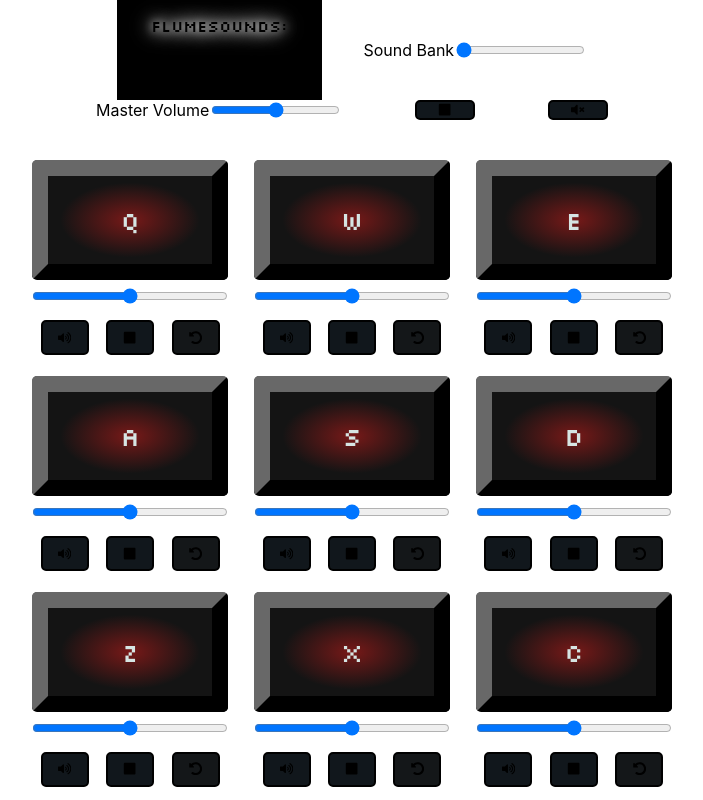
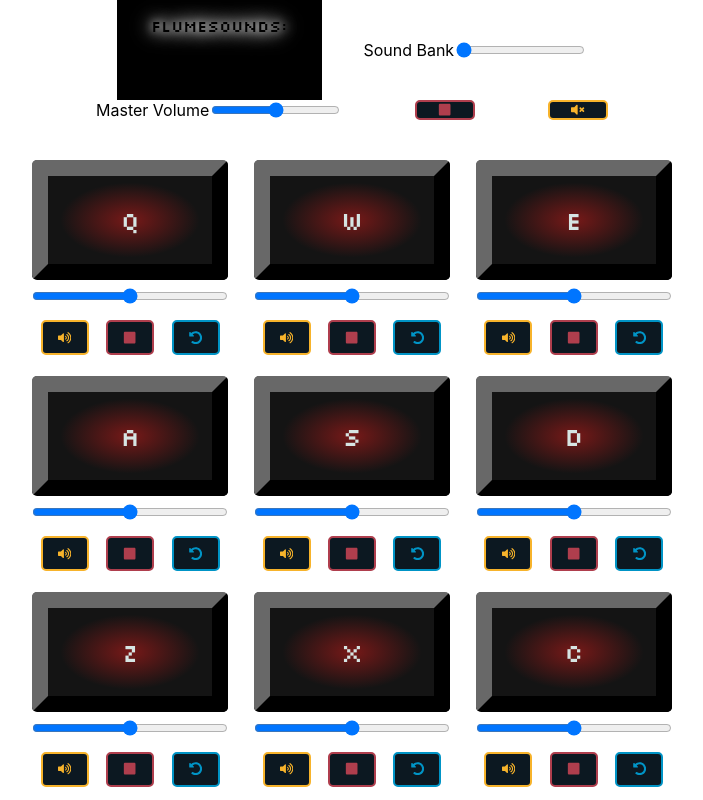
Before and after one commit to nic-vo/nv-portfolio, a Next.js app: page /fcc/drum-machine in a window 1280 px wide. Shown: the whole page, without its empty margins (288-991 px from the left). Built offline with nearby package versions, Linux system fonts and the light colour scheme.

Commit message:
Change all colors in DrumMachine classes to the global vars
Add glowy interaction to them too

```diff
--- a/styles/fcc/DrumMachine/DrumMachine.module.css
+++ b/styles/fcc/DrumMachine/DrumMachine.module.css
@@ -18,7 +18,7 @@
 	box-sizing: border-box;
 	border: 2px solid;
 	border-radius: 5px;
-	transition: background-color var(--fast-transition), color var(--fast-transition), filter var(--fast-transition), border-color var(--fast-transition);
+	transition: background-color var(--fast-transition), color var(--fast-transition), filter var(--fast-transition), border-color var(--fast-transition), box-shadow var(--fast-transition);
 }
 
 .button svg {
@@ -28,57 +28,56 @@
 
 .mute {
 	background-color: var(--global-background);
-	border-color: var(--mute-orange);
-	color: var(--mute-orange);
-	filter: saturate(50%);
+	border-color: var(--mute-glow);
+	color: var(--mute-glow);
 }
 
 .mute:hover {
-	background-color: var(--mute-orange);
-	border-color: var(--mute-orange);
+	background-color: var(--mute-overexpose);
+	border-color: var(--mute-overexpose);
 	color: var(--global-background);
-	filter: saturate(100%);
+	box-shadow: 0px 0px 20px 5px var(--mute-glow);
 }
 
 .muteon {
-	background-color: var(--mute-orange);
-	border-color: var(--mute-orange);
+	background-color: var(--mute-overexpose);
+	border-color: var(--mute-overexpose);
 	color: var(--global-background);
+	box-shadow: 0px 0px 20px 5px var(--mute-glow);
 }
 
 .stop {
 	background-color: var(--global-background);
-	border-color: var(--stop-red);
-	color: var(--stop-red);
-	filter: saturate(50%);
+	border-color: var(--pad-glow);
+	color: var(--pad-glow);
 }
 
 .stop:hover {
-	background-color: var(--stop-red);
-	border-color: var(--stop-red);
-	color: var(--global-color);
-	filter: saturate(100%);
+	background-color: var(--pad-overexpose);
+	border-color: var(--pad-overexpose);
+	color: var(--global-background);
+	box-shadow: 0px 0px 20px 5px var(--pad-glow);
 }
 
 .loop {
 	background-color: var(--global-background);
-	color: var(--loop-blue);
-	border-color: var(--loop-blue);
-	filter: saturate(25%);
+	color: var(--loop-glow);
+	border-color: var(--loop-glow);
 }
 
 .loop:hover {
-	background-color: var(--loop-blue);
-	border-color: var(--loop-blue);
+	background-color: var(--loop-overexpose);
+	border-color: var(--loop-overexpose);
 	color: var(--global-background);
-	filter: saturate(100%);
+	box-shadow: 0px 0px 20px 5px var(--loop-glow);
+
 }
 
 .loopon {
-	background-color: var(--loop-blue);
-	border-color: var(--loop-blue);
+	background-color: var(--loop-overexpose);
+	border-color: var(--loop-overexpose);
 	color: var(--global-background);
-	border-color: var(--loop-blue);
+	box-shadow: 0px 0px 20px 5px var(--loop-glow);
 }
 
 @media (min-aspect-ratio: 1) {
```
